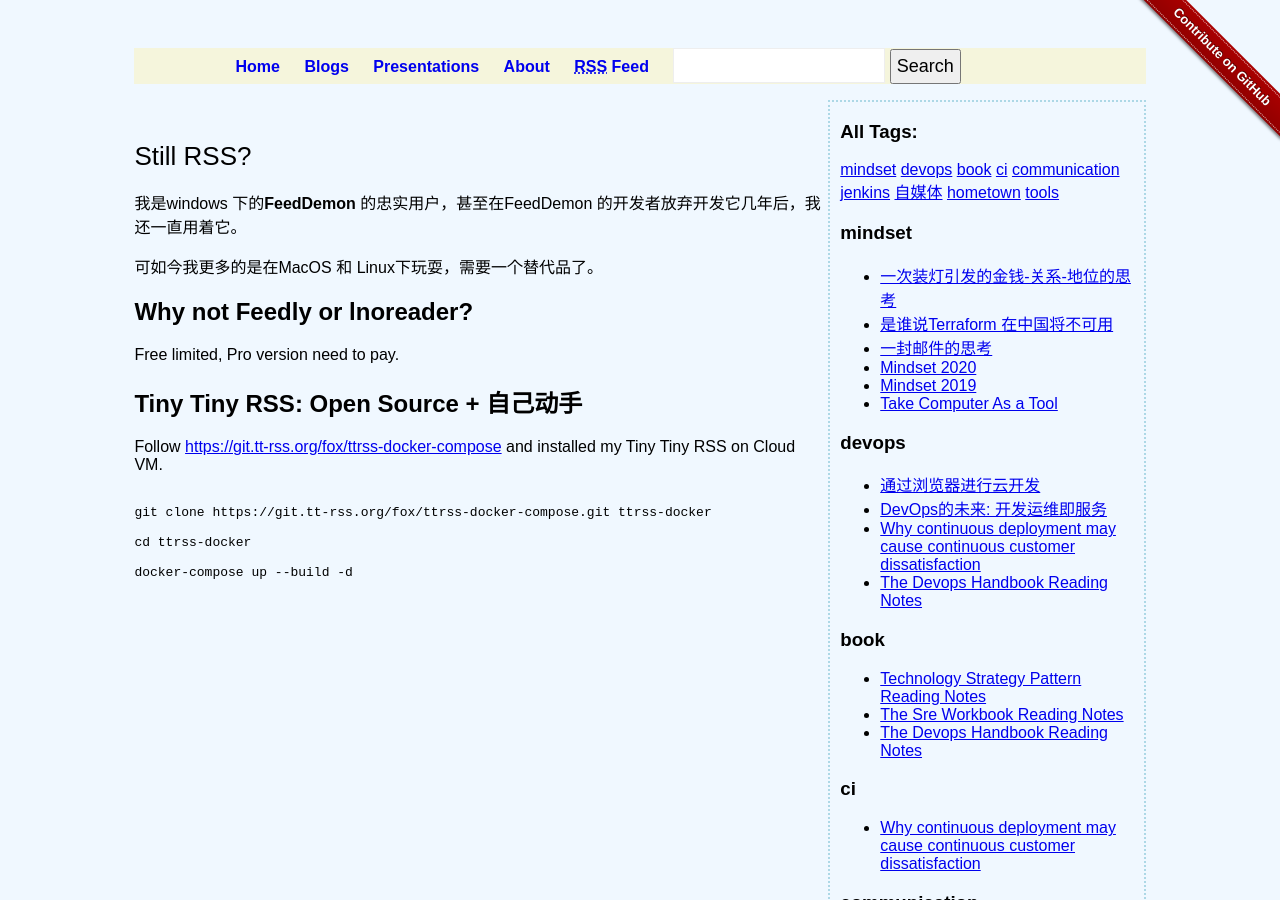
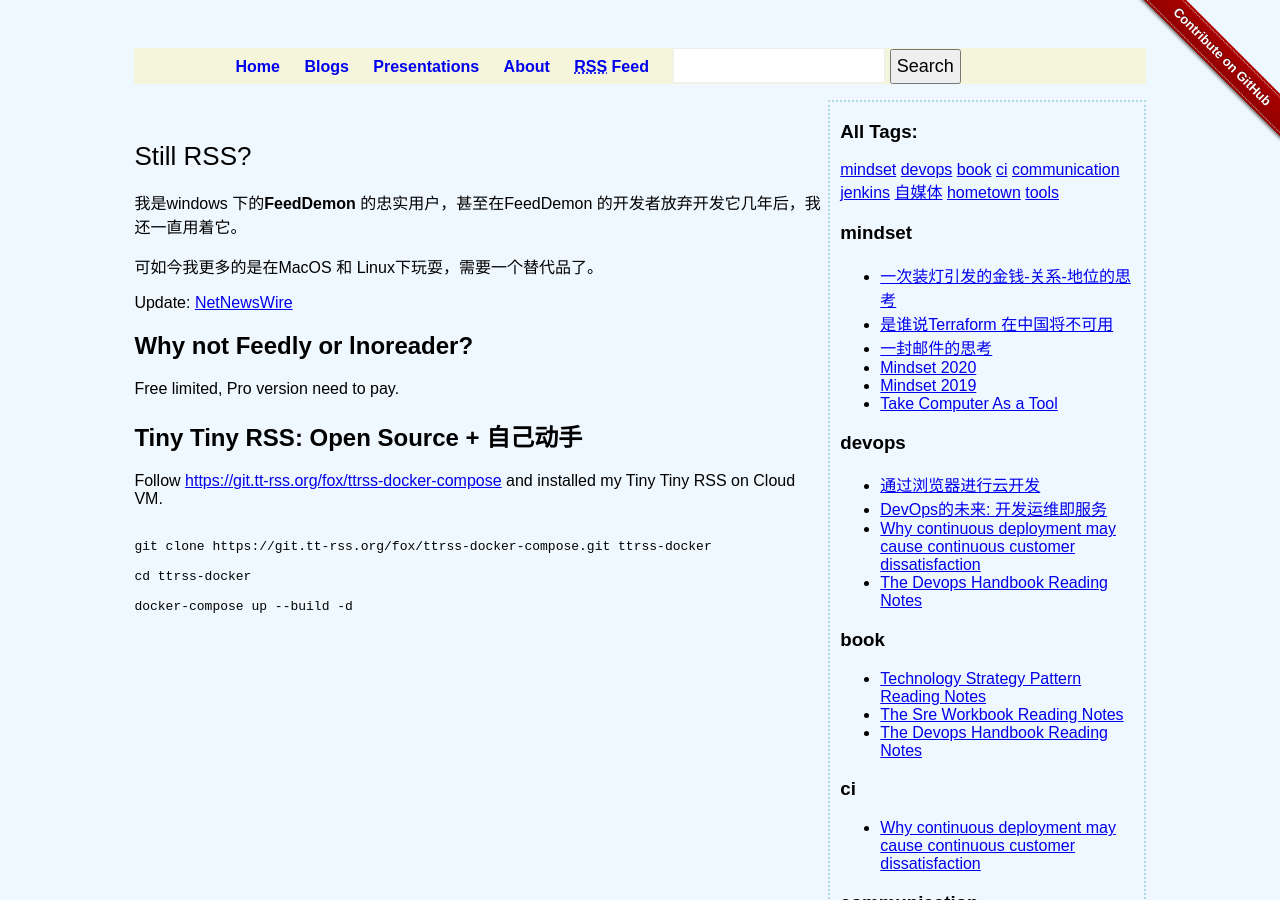
Before and after one commit to liuning0820/liuning0820.github.io, a Jekyll site: the page built from _posts/2020-07-21-play-with-tiny-tiny-rss.md, in a window 1280 px wide and 900 px high. Built offline with Jekyll 4.4.1, drawn with Linux system fonts in a browser that asks for light colours.

Commit message:
update a bit

```diff
--- a/_posts/2020-07-21-play-with-tiny-tiny-rss.md
+++ b/_posts/2020-07-21-play-with-tiny-tiny-rss.md
@@ -10,6 +10,11 @@ title: 玩转tiny tiny RSS
 我是windows 下的**FeedDemon** 的忠实用户，甚至在FeedDemon 的开发者放弃开发它几年后，我还一直用着它。
 
 可如今我更多的是在MacOS 和 Linux下玩耍，需要一个替代品了。
+
+<! --more-- >
+
+
+Update: [NetNewsWire](https://ranchero.com/netnewswire/ "NetNewsWire is a free and open source RSS reader for Mac and iOS.")
 
 ## Why not Feedly or lnoreader?
 
```
Also changed, not shown: _posts/2020-07-24-金钱-地位-关系.md (+1 -1 lines).
